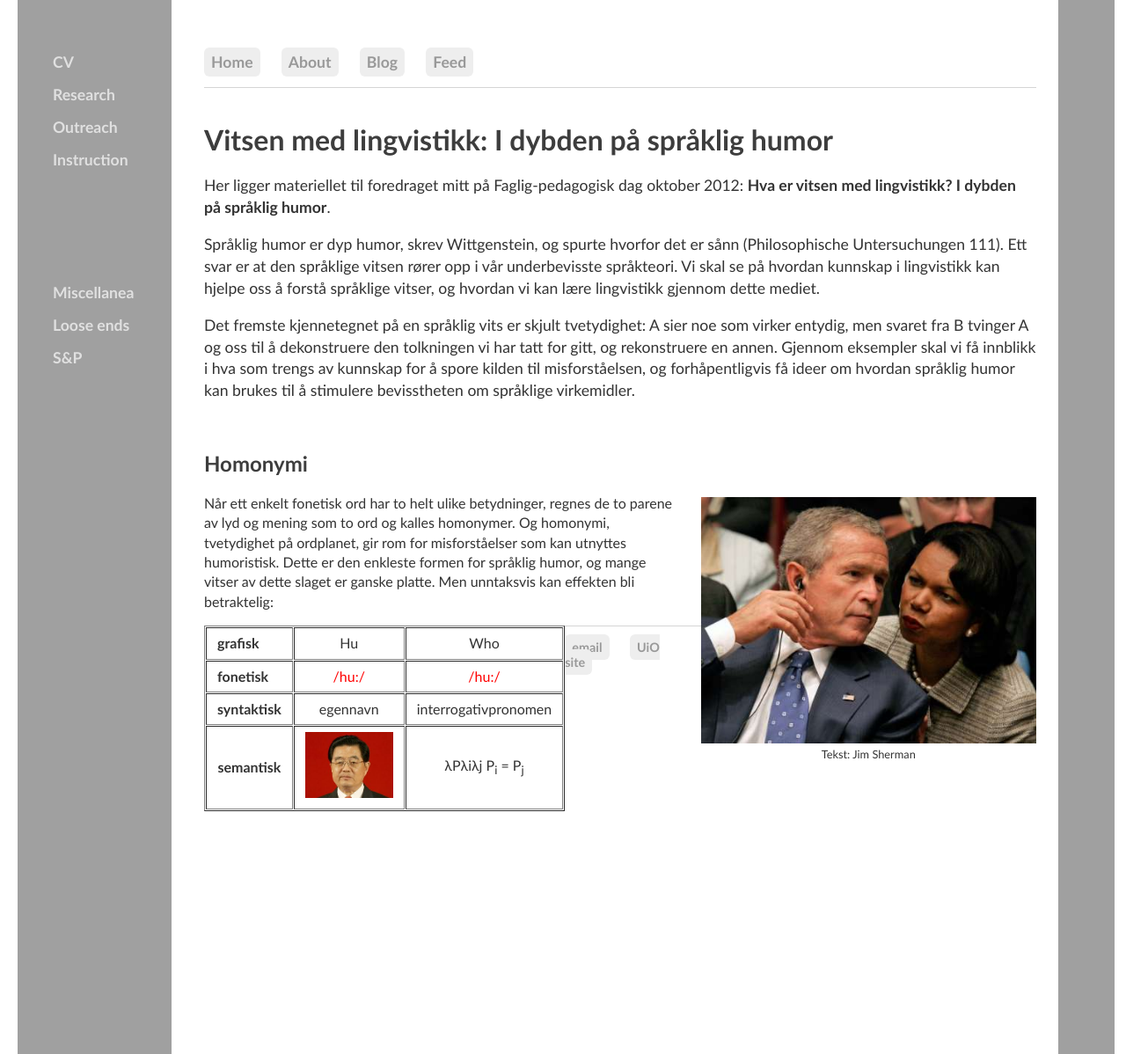
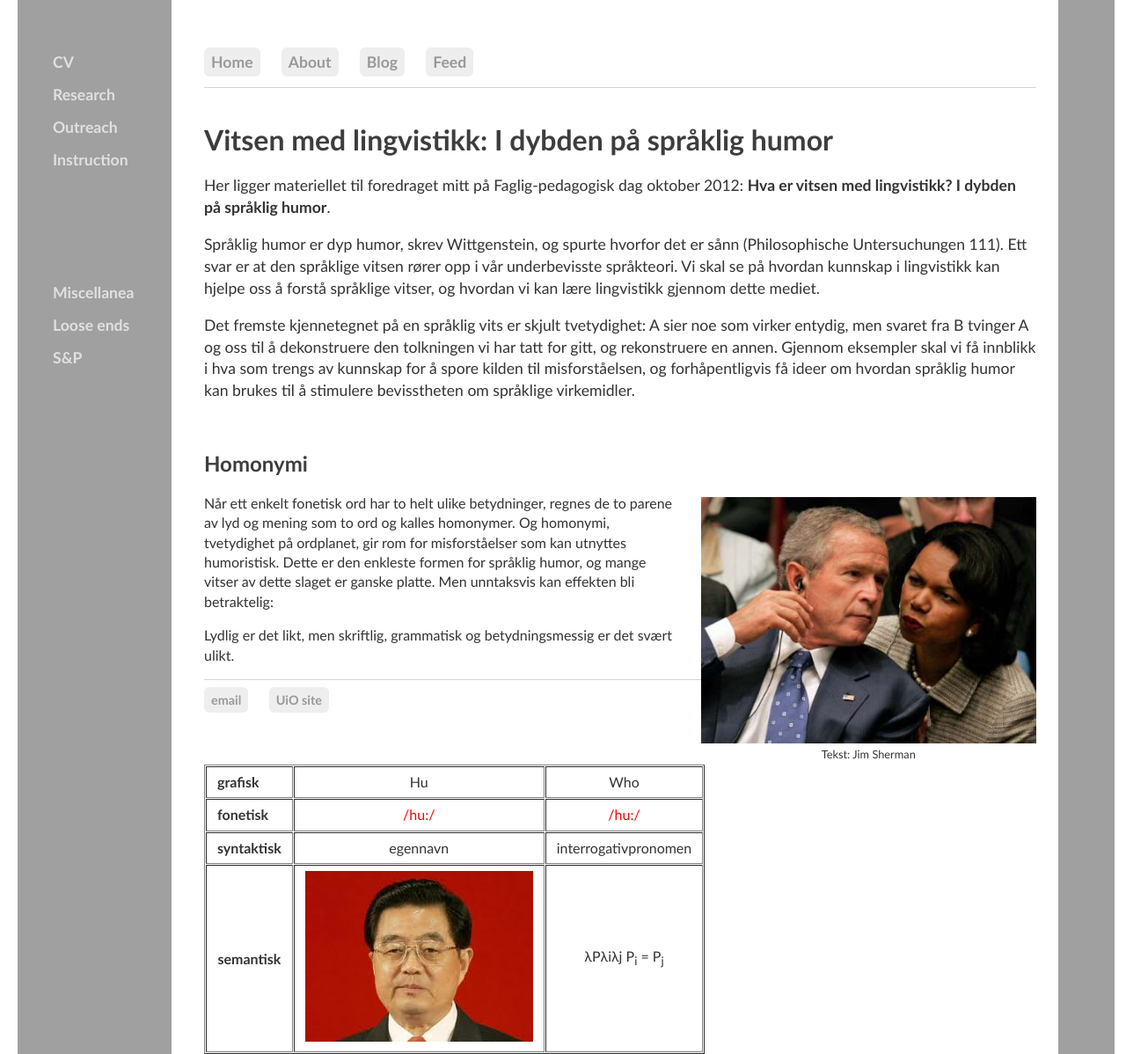
Before and after one commit to kjelljs/kjelljs.github.io, a Jekyll site: the page built from dissemination/vitsen.html, in a window 1280 px wide and 1198 px high. Shown: the whole window at 88% size. Built offline with Jekyll 4.4.1, drawn with Linux system fonts in a browser that asks for light colours.

Commit message:
Update vitsen.html

```diff
--- a/dissemination/vitsen.html
+++ b/dissemination/vitsen.html
@@ -62,8 +62,10 @@
 		</tr>
 		<tr>
 			<th scope="col">semantisk</th>
-			<td style="text-align: center"><img src="/pics/hu.jpg" style="width: 100px"></td>
+			<td><img src="/pics/hu.jpg"></td>
 			<td style="text-align: center">λPλiλj P<sub>i</sub> = P<sub>j</sub></td>
 		</tr>
 	</tbody>
 </table>
+<p>Lydlig er det likt, men skriftlig, grammatisk og betydningsmessig er det svært ulikt.
+</p>
```
